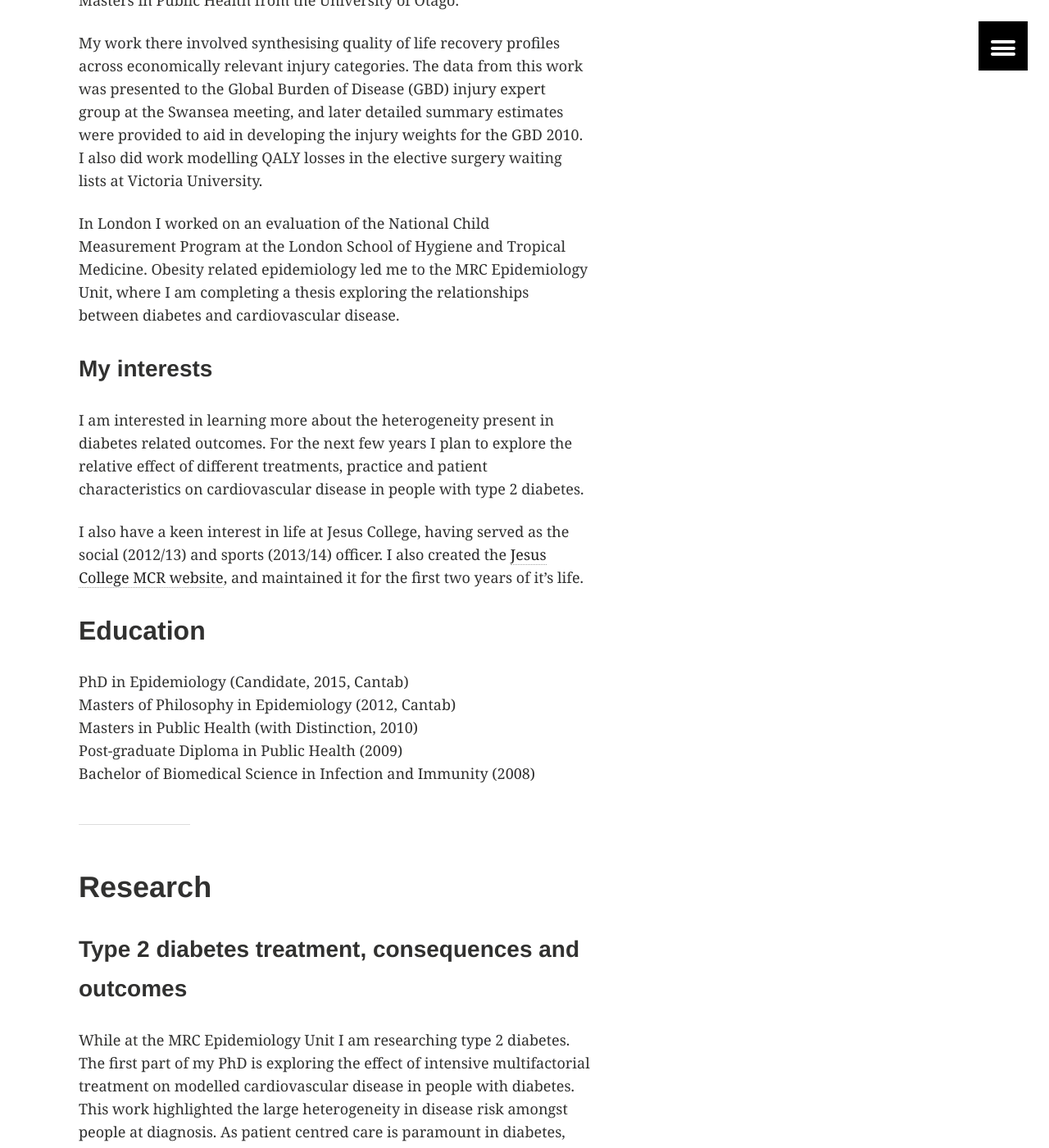
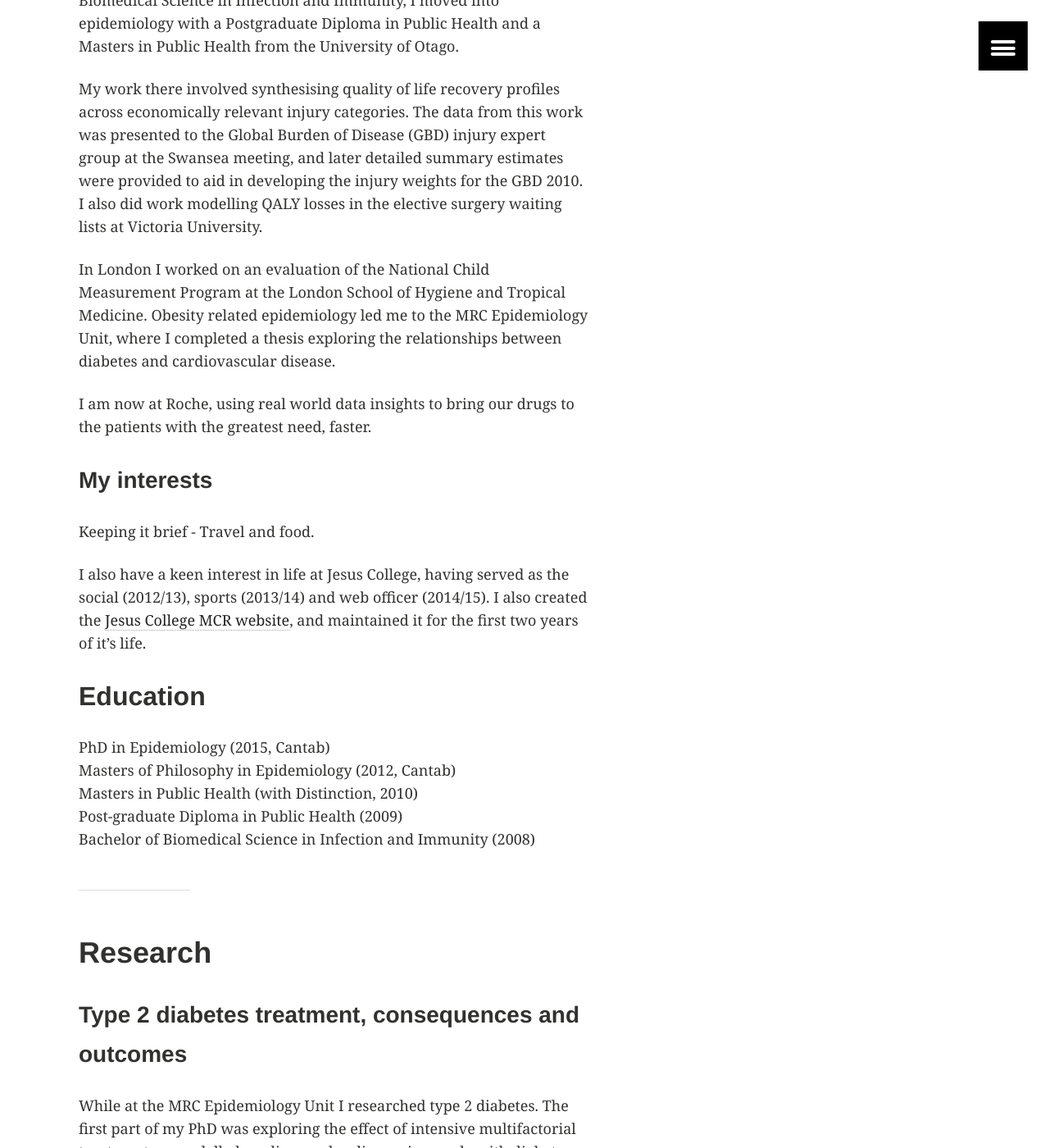
Before and after one commit to epijim/epijim_codebase, a Jekyll site: the page built from about/index.md, in a window 1280 px wide and 1400 px high, scrolled down 1596 px. Shown: the whole window at 82% size. Built offline with Jekyll 4.4.1, drawn with Linux system fonts in a browser that asks for light colours; comment, search, counter and statistics services are not loaded; some of the changed text lies outside the part shown.

Commit message:
update degrees

```diff
--- a/_config.yml
+++ b/_config.yml
@@ -5,7 +5,7 @@ description: "Epidemiologist and data scientist"
 logo: 120x120.gif
 teaser: 400x250.gif
 locale: en_US
-url: http://0.0.0.0:4000 # https://epijim.uk # http://0.0.0.0:4000
+url: https://epijim.uk # https://epijim.uk # http://0.0.0.0:4000
 disqus-shortname: jamesblack
 
 
@@ -30,7 +30,7 @@ owner:
   web: http://epijim.uk
   email: james@epijim.uk
   twitter:
-  bio: "PhD in Epidemiology (candidate), MPhil, MPH, DPH, BBioMedSci"
+  bio: "PhD (Cantab), MPhil (Cantab), MPH"
   avatar: bio-photo.jpg # 160x160 px image for author byline
   google:
     plus: https://plus.google.com/112022213613617220776/
--- a/about/index.md
+++ b/about/index.md
@@ -14,8 +14,7 @@ ads: false
 
 ## Who am I?
 
-I'm James Black, a PhD student studying at the MRC Epidemiology unit, within Cambridge University.
- I live in Jesus College, Cambridge, although I'm originally from New Zealand.
+I'm James Black, data scientist and epidemiologist working at Roche, in Basel. Previously, I was studying at the MRC Epidemiology Unit/Jesus College, University of Cambridge, worked at the London School of Hygiene and Tropical Medicine, and did my earlier degrees and schooling in New Zealand.
 
 ---
 
@@ -130,22 +129,21 @@ in the elective surgery waiting lists at Victoria University.
 In London I worked on an  evaluation of the National Child Measurement
 Program at the London School of Hygiene and
 Tropical Medicine. Obesity related epidemiology led me to the MRC Epidemiology Unit, where
-I am completing a thesis exploring the relationships between diabetes and cardiovascular disease.
+I completed a thesis exploring the relationships between diabetes and cardiovascular disease.
+
+I am now at Roche, using real world data insights to bring our drugs to the patients with the greatest need, faster.
 
 ### My interests
 
-I am interested in learning more about the heterogeneity present in diabetes
-related outcomes. For the next few years I plan to explore the relative effect of
-different treatments, practice and patient characteristics on cardiovascular disease
-in people with type 2 diabetes.
+Keeping it brief - Travel and food.
 
 I also have a keen interest in life at Jesus College, having served as the
-social (2012/13) and sports (2013/14) officer. I also created the [Jesus College MCR website](http://mcr.jesus.cam.ac.uk),
+social (2012/13), sports (2013/14) and web officer (2014/15). I also created the [Jesus College MCR website](http://mcr.jesus.cam.ac.uk),
  and maintained it for the first two years of it's life.
 
 ## Education
 
-PhD in Epidemiology (Candidate, 2015, Cantab) \\
+PhD in Epidemiology (2015, Cantab) \\
 Masters of Philosophy in Epidemiology (2012, Cantab) \\
 Masters in Public Health (with Distinction, 2010) \\
 Post-graduate Diploma in Public Health (2009) \\
@@ -157,13 +155,12 @@ Bachelor of Biomedical Science in Infection and Immunity (2008)
 
 ### Type 2 diabetes treatment, consequences and outcomes
 
-While at the MRC Epidemiology Unit I am researching type 2 diabetes.
-The first part of my PhD is exploring the effect of intensive multifactorial
+While at the MRC Epidemiology Unit I researched type 2 diabetes.
+The first part of my PhD was exploring the effect of intensive multifactorial
 treatment on modelled cardiovascular disease in people with diabetes.
 This work highlighted the large heterogeneity in disease risk amongst people at diagnosis.
 As patient centred care is paramount in diabetes, and realistic goal setting is
-essential in this process, I plan to further explore this
-heterogeneity over the next 3 years.
+essential in this process, my PhD was focused on understanding the diversity present in a population with type 2 diabetes.
 
 ### Child obesity health pathway
 
```
Also changed, not shown: other parts of about/index.md (+2 -2 lines), _posts/blog/2014-02-16-analysing-mcr-page.md (+1 -1 lines).
